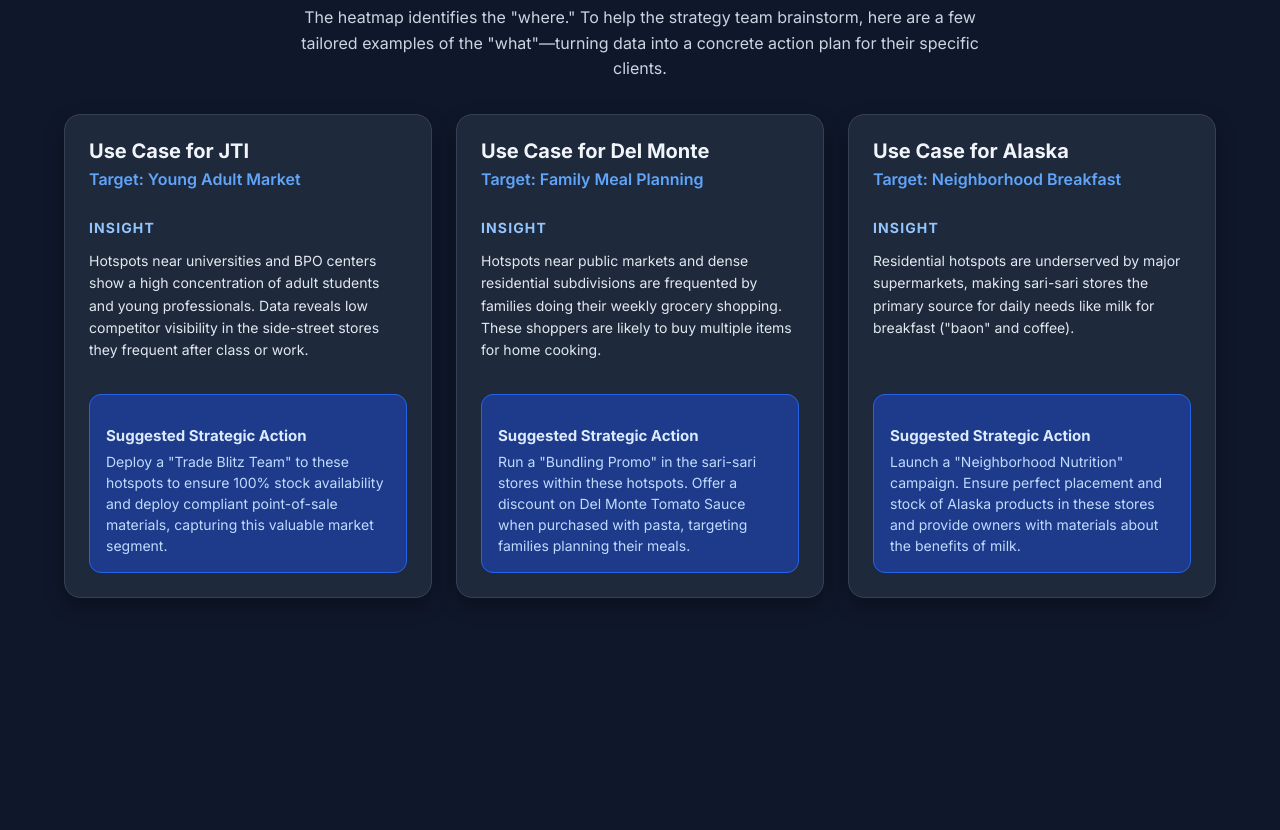
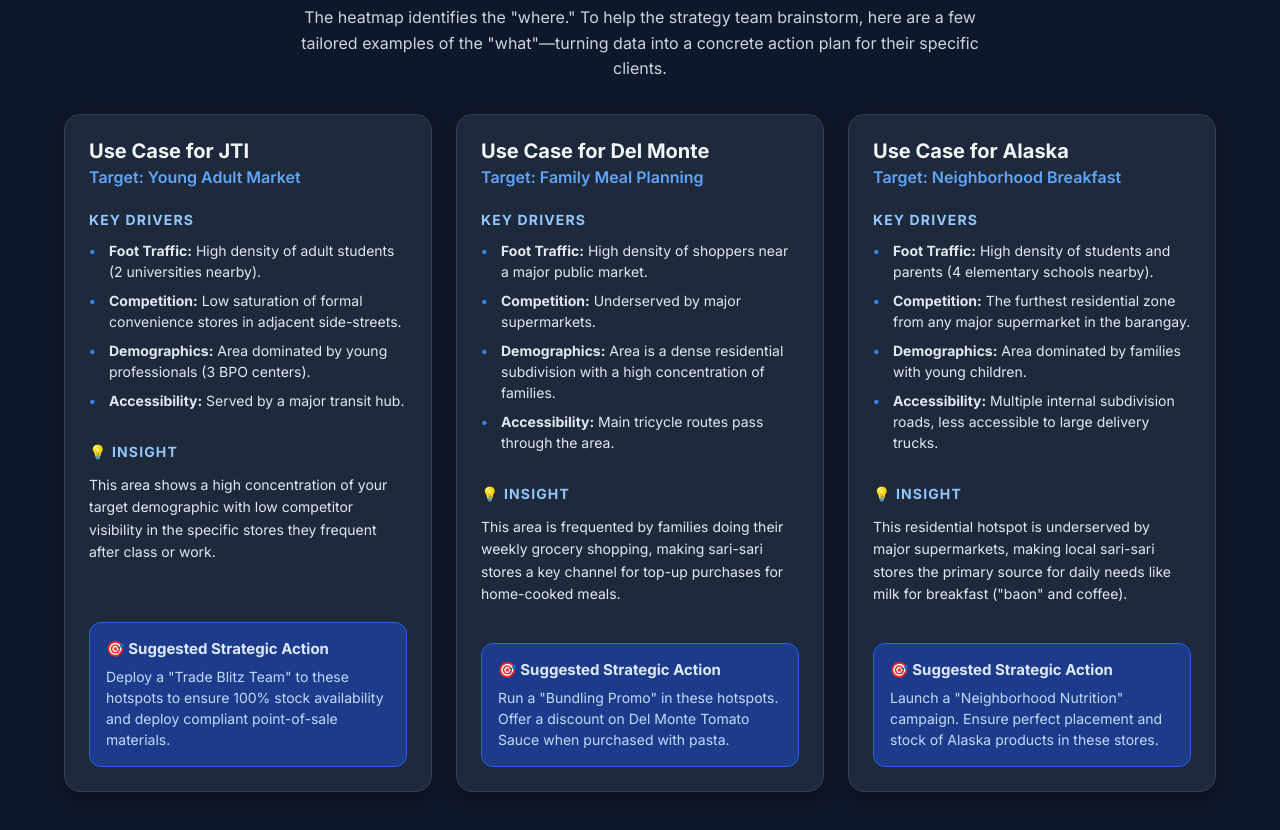
Before and after one commit to y0leescdr/tbwasmp-mockup2, a plain HTML site: page index.html in a window 1280 px wide. Shown: the part 1088-1918 px from the top of the page. Before the commit the page ends 1774 px from the top, so only its background shows below. Drawn offline with Linux system fonts and the light colour scheme.

Commit message:
Add files via upload

```diff
--- a/index.html
+++ b/index.html
@@ -111,16 +111,49 @@
             grid-template-columns: repeat(auto-fit, minmax(340px, 1fr));
             gap: 24px;
         }
-        .store-card { background:#1e293b; border:1px solid #334155; border-radius:16px; padding:24px; box-shadow:0 8px 20px rgba(0,0,0,0.3); display: flex; flex-direction: column; }
-        .store-card .title { font-size:20px; font-weight:700; margin-bottom:6px; }
-        .store-card .score { font-size:16px; color:#60a5fa; font-weight:600; margin-bottom:16px; }
-        .store-card .section { margin-bottom:18px; }
-        .store-card .section h3 { font-size:14px; text-transform:uppercase; letter-spacing:0.08em; color:#93c5fd; margin-bottom:6px; }
-        .store-card .list { margin:0; padding-left:18px; }
-        .store-card .list li { margin:4px 0; font-size:14px; color:#e2e8f0; }
+        .store-card {
+            background: #1e293b;
+            border: 1px solid #334155;
+            border-radius: 16px;
+            padding: 24px;
+            box-shadow: 0 8px 20px rgba(0,0,0,0.3);
+            /* --- FIX: Use Flexbox for vertical alignment --- */
+            display: flex;
+            flex-direction: column;
+        }
+        .store-card .title { font-size:20px; font-weight:700; margin: 0 0 4px; }
+        .store-card .score { font-size:16px; color:#60a5fa; font-weight:600; margin: 0 0 24px; }
+        .store-card .section { margin-bottom: 24px; }
+        .store-card .section h3 {
+            font-size: 14px;
+            text-transform: uppercase;
+            letter-spacing: 0.08em;
+            color: #93c5fd;
+            margin: 0 0 12px;
+            display: flex; /* Aligns icon with text */
+            align-items: center;
+            gap: 8px;
+        }
+        .store-card .list { margin:0; padding-left:20px; list-style: none; }
+        .store-card .list li { margin:8px 0; font-size:14px; color:#e2e8f0; position: relative; line-height: 1.5; }
+        .store-card .list li::before { content: '•'; color: var(--accent-blue); font-weight: bold; position: absolute; left: -20px; }
         .store-card .insight-text { font-size: 14px; color:#e2e8f0; line-height: 1.6;}
-        .store-card .action { background:#1e3a8a; border:1px solid #2563eb; border-radius:12px; padding:16px; margin-top: auto; }
-        .store-card .action h3 { color:#dbeafe; font-size:15px; margin-bottom:6px; }
+        .store-card .action {
+            background: #1e3a8a;
+            border: 1px solid #2563eb;
+            border-radius: 12px;
+            padding: 16px;
+            /* --- FIX: This pushes the action box to the bottom of the card --- */
+            margin-top: auto;
+        }
+        .store-card .action h3 {
+            color: #dbeafe;
+            font-size: 15px;
+            margin: 0 0 8px;
+            display: flex; /* Aligns icon with text */
+            align-items: center;
+            gap: 8px;
+        }
         .store-card .action p { margin:0; font-size:14px; color:#bfdbfe; line-height:1.5; }
 
         /* Responsive */
@@ -220,36 +253,63 @@
                     <div class="title">Use Case for JTI</div>
                     <div class="score">Target: Young Adult Market</div>
                     <div class="section">
-                      <h3>Insight</h3>
-                      <p class="insight-text">Hotspots near universities and BPO centers show a high concentration of adult students and young professionals. Data reveals low competitor visibility in the side-street stores they frequent after class or work.</p>
+                        <h3>Key Drivers</h3>
+                        <ul class="list">
+                            <li><strong>Foot Traffic:</strong> High density of adult students (2 universities nearby).</li>
+                            <li><strong>Competition:</strong> Low saturation of formal convenience stores in adjacent side-streets.</li>
+                            <li><strong>Demographics:</strong> Area dominated by young professionals (3 BPO centers).</li>
+                            <li><strong>Accessibility:</strong> Served by a major transit hub.</li>
+                        </ul>
+                    </div>
+                    <div class="section">
+                      <h3>💡 Insight</h3>
+                      <p class="insight-text">This area shows a high concentration of your target demographic with low competitor visibility in the specific stores they frequent after class or work.</p>
                     </div>
                     <div class="action">
-                      <h3>Suggested Strategic Action</h3>
-                      <p>Deploy a "Trade Blitz Team" to these hotspots to ensure 100% stock availability and deploy compliant point-of-sale materials, capturing this valuable market segment.</p>
+                      <h3>🎯 Suggested Strategic Action</h3>
+                      <p>Deploy a "Trade Blitz Team" to these hotspots to ensure 100% stock availability and deploy compliant point-of-sale materials.</p>
                     </div>
                 </div>
                 <div class="store-card">
                     <div class="title">Use Case for Del Monte</div>
                     <div class="score">Target: Family Meal Planning</div>
                     <div class="section">
-                      <h3>Insight</h3>
-                      <p class="insight-text">Hotspots near public markets and dense residential subdivisions are frequented by families doing their weekly grocery shopping. These shoppers are likely to buy multiple items for home cooking.</p>
+                        <h3>Key Drivers</h3>
+                        <ul class="list">
+                           <li><strong>Foot Traffic:</strong> High density of shoppers near a major public market.</li>
+                           <li><strong>Competition:</strong> Underserved by major supermarkets.</li>
+                           <li><strong>Demographics:</strong> Area is a dense residential subdivision with a high concentration of families.</li>
+                           <li><strong>Accessibility:</strong> Main tricycle routes pass through the area.</li>
+                        </ul>
+                    </div>
+                    <div class="section">
+                      <h3>💡 Insight</h3>
+                      <p class="insight-text">This area is frequented by families doing their weekly grocery shopping, making sari-sari stores a key channel for top-up purchases for home-cooked meals.</p>
                     </div>
                     <div class="action">
-                      <h3>Suggested Strategic Action</h3>
-                      <p>Run a "Bundling Promo" in the sari-sari stores within these hotspots. Offer a discount on Del Monte Tomato Sauce when purchased with pasta, targeting families planning their meals.</p>
+                      <h3>🎯 Suggested Strategic Action</h3>
+                      <p>Run a "Bundling Promo" in these hotspots. Offer a discount on Del Monte Tomato Sauce when purchased with pasta.</p>
                     </div>
                 </div>
                 <div class="store-card">
                     <div class="title">Use Case for Alaska</div>
                     <div class="score">Target: Neighborhood Breakfast</div>
+                     <div class="section">
+                        <h3>Key Drivers</h3>
+                        <ul class="list">
+                            <li><strong>Foot Traffic:</strong> High density of students and parents (4 elementary schools nearby).</li>
+                            <li><strong>Competition:</strong> The furthest residential zone from any major supermarket in the barangay.</li>
+                            <li><strong>Demographics:</strong> Area dominated by families with young children.</li>
+                            <li><strong>Accessibility:</strong> Multiple internal subdivision roads, less accessible to large delivery trucks.</li>
+                        </ul>
+                    </div>
                     <div class="section">
-                      <h3>Insight</h3>
-                      <p class="insight-text">Residential hotspots are underserved by major supermarkets, making sari-sari stores the primary source for daily needs like milk for breakfast ("baon" and coffee).</p>
+                      <h3>💡 Insight</h3>
+                      <p class="insight-text">This residential hotspot is underserved by major supermarkets, making local sari-sari stores the primary source for daily needs like milk for breakfast ("baon" and coffee).</p>
                     </div>
                     <div class="action">
-                      <h3>Suggested Strategic Action</h3>
-                      <p>Launch a "Neighborhood Nutrition" campaign. Ensure perfect placement and stock of Alaska products in these stores and provide owners with materials about the benefits of milk.</p>
+                      <h3>🎯 Suggested Strategic Action</h3>
+                      <p>Launch a "Neighborhood Nutrition" campaign. Ensure perfect placement and stock of Alaska products in these stores.</p>
                     </div>
                 </div>
             </div>
```
